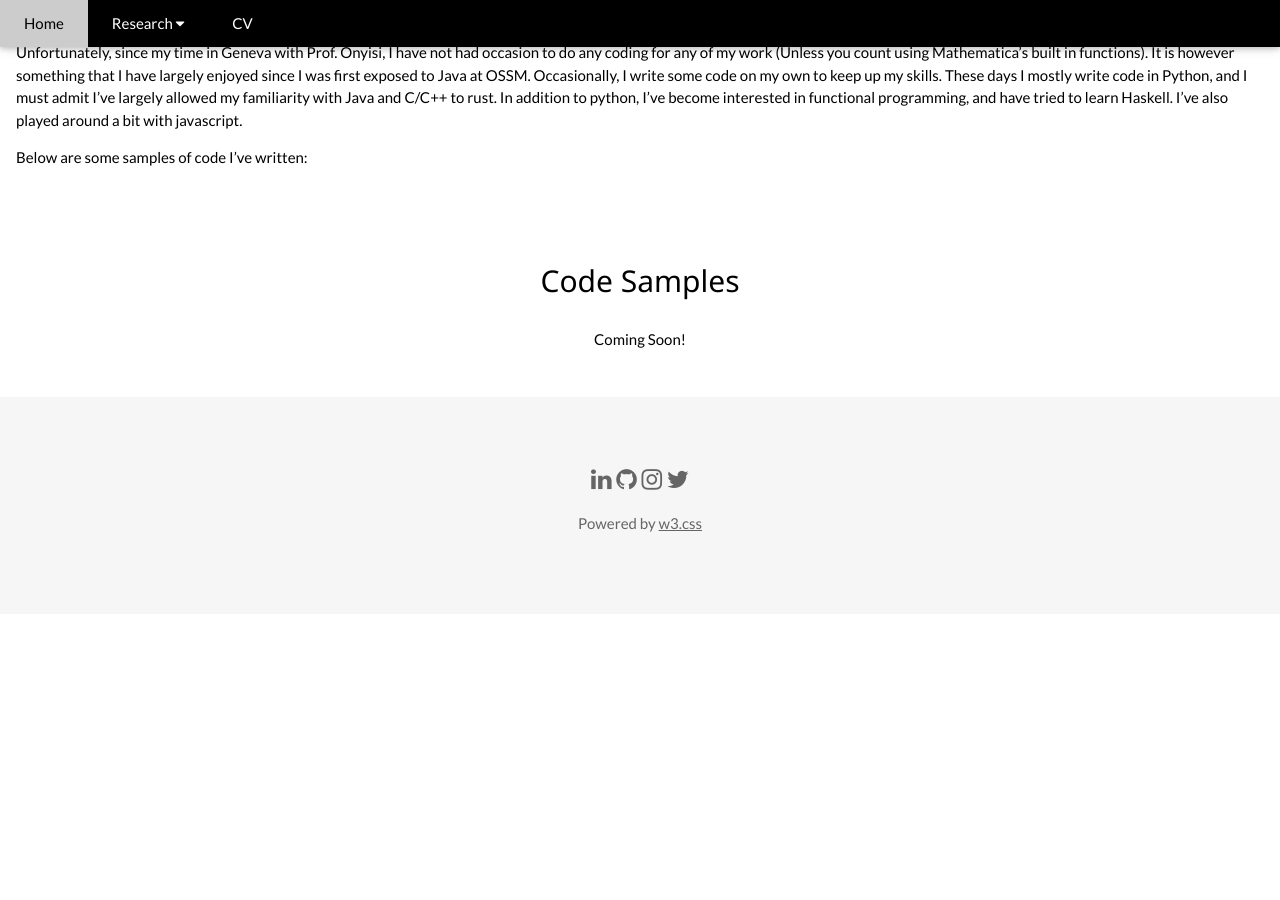
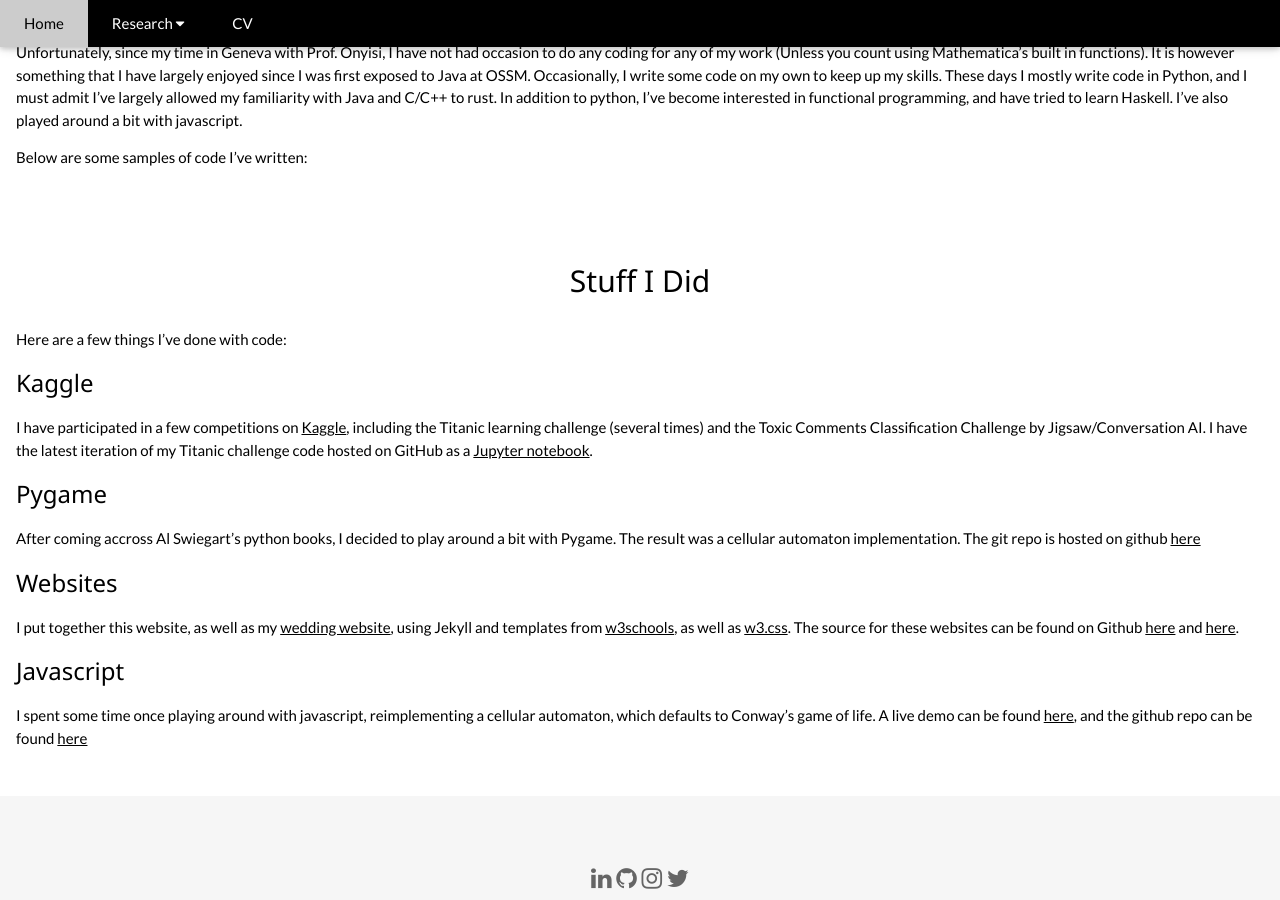
Before and after one commit to IosiaLectus/iosialectus.github.io, a Jekyll site: the page built from coding.html, in a window 1280 px wide and 900 px high, scrolled down 413 px. Built offline with Jekyll 4.4.1, drawn with Linux system fonts in a browser that asks for light colours; before the commit the page ends 1027 px from its top, so only the background shows below that.

Commit message:
added .gitattributes and coding_samples.md

```diff
--- /dev/null
+++ b/_includes/coding_samples.md
@@ -0,0 +1,18 @@
+
+Here are a few things I've done with code:
+
+### Kaggle
+
+I have participated in a few competitions on [Kaggle](https://www.kaggle.com/iosialectus), including the Titanic learning challenge (several times) and the Toxic Comments Classification Challenge by Jigsaw/Conversation AI. I have the latest iteration of my Titanic challenge code hosted on GitHub as a [Jupyter notebook](https://github.com/IosiaLectus/Titanic-on-Kaggle/blob/master/Titanic.ipynb).
+
+### Pygame
+
+After coming accross Al Swiegart's python books, I decided to play around a bit with Pygame. The result was a cellular automaton implementation. The git repo is hosted on github [here](https://github.com/IosiaLectus/CellularAutomata)
+
+### Websites
+
+I put together this website, as well as my [wedding website](kimgetsacouch.com), using Jekyll and templates from [w3schools](https://www.w3schools.com/w3css/w3css_templates.asp), as well as [w3.css](https://www.w3schools.com/w3css/default.asp). The source for these websites can be found on Github [here](https://github.com/IosiaLectus/iosialectus.github.io) and [here](https://github.com/IosiaLectus/kimgetsacouch).
+
+### Javascript
+
+I spent some time once playing around with javascript, reimplementing a cellular automaton, which defaults to Conway's game of life. A live demo can be found [here](josiahcouch.com/playingwithjavascript), and the github repo can be found [here](https://github.com/IosiaLectus/playingwithjavascript)
--- a/coding.html
+++ b/coding.html
@@ -17,8 +17,11 @@ permalink: /coding/
 
 <!-- Code Samples -->
 <div class="w3-container w3-padding-32" id="code_samples">
-  <h2 class="w3-center"> Code Samples </h2>
+  <h2 class="w3-center"> Stuff I Did </h2>
   <div class="w3-row">
-    <p class="w3-text w3-center"> Coming Soon! </p>
+    {% capture my_include %}
+      {% include coding_samples.md %}
+    {% endcapture %}
+    {{ my_include | markdownify }}
   </div>
 </div>
```
Also changed, not shown: 1 other file.
